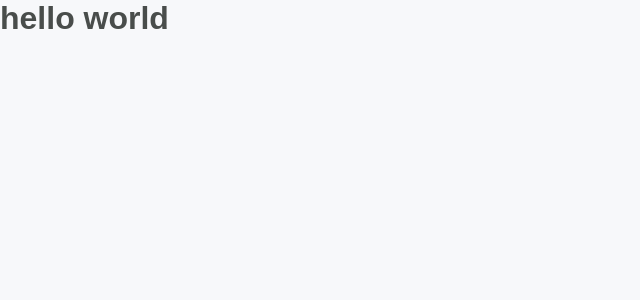
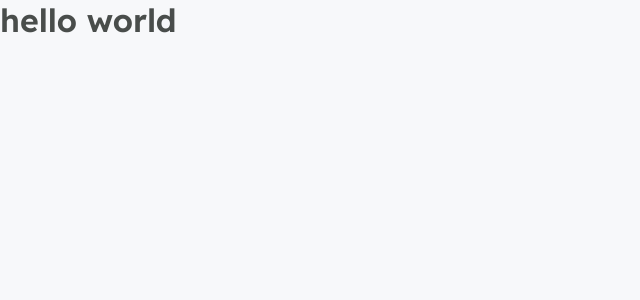
Before and after one commit to Amedir/projetoNLW5, a Next.js app: page / in a window 1280 px wide. Shown: the top 300 px of the page, without its empty margins (0-640 px from the left). Built offline with nearby package versions, Linux system fonts and the light colour scheme.

Commit message:
Adiciona Fontes Google

```diff
--- /dev/null
+++ b/src/pages/_document.tsx
@@ -0,0 +1,18 @@
+import Document, { Html, Head, Main, NextScript } from 'next/document'
+
+export default class MyDocument extends Document {
+  render() {
+    return (
+      <Html>
+        <Head>
+          <link rel="preconnect" href="https://fonts.gstatic.com" />
+          <link href="https://fonts.googleapis.com/css2?family=Inter&family=Lexend:wght@500;600&display=swap" rel="stylesheet" />
+        </Head>
+        <body>
+          <Main />
+          <NextScript />
+        </body>
+      </Html>
+    );
+  }
+}
```
